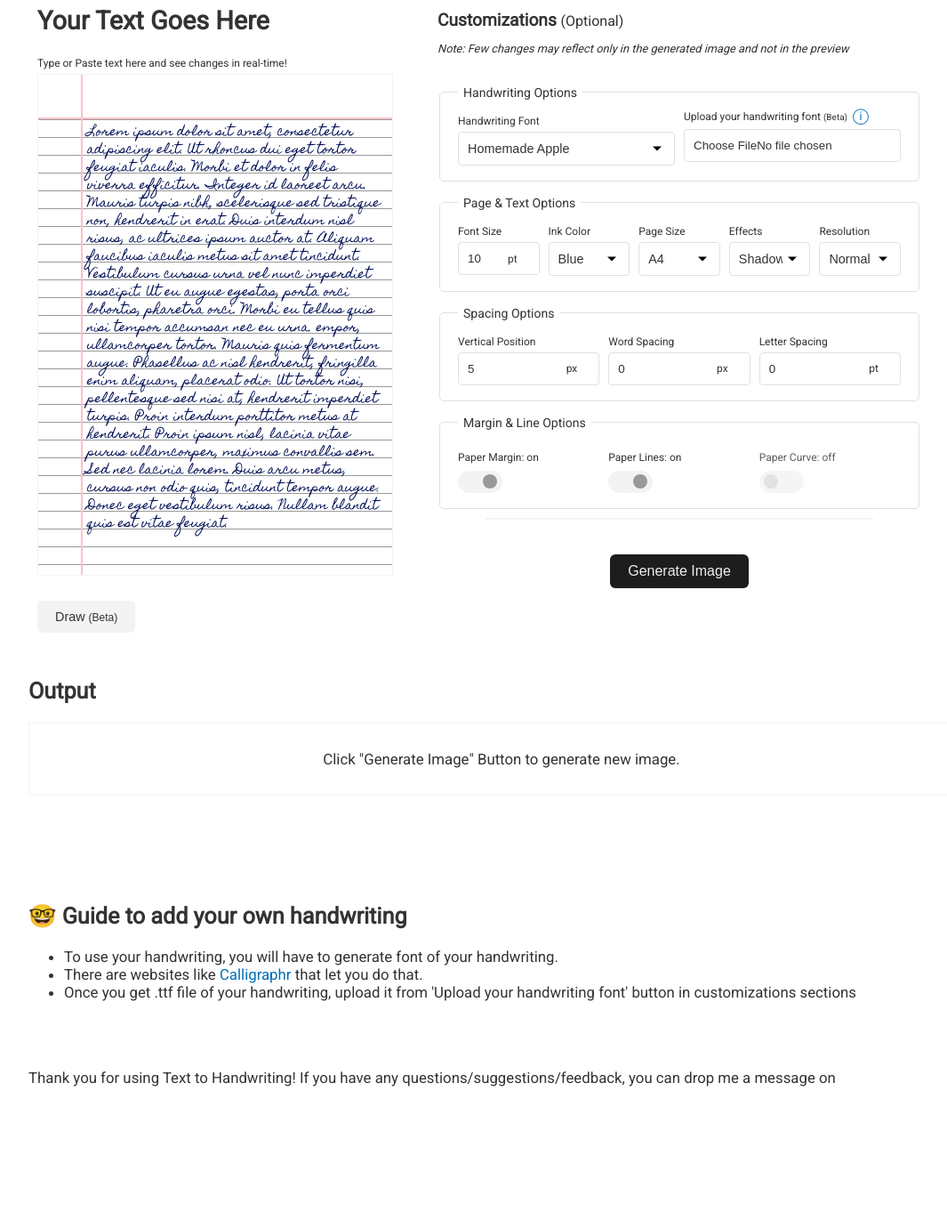
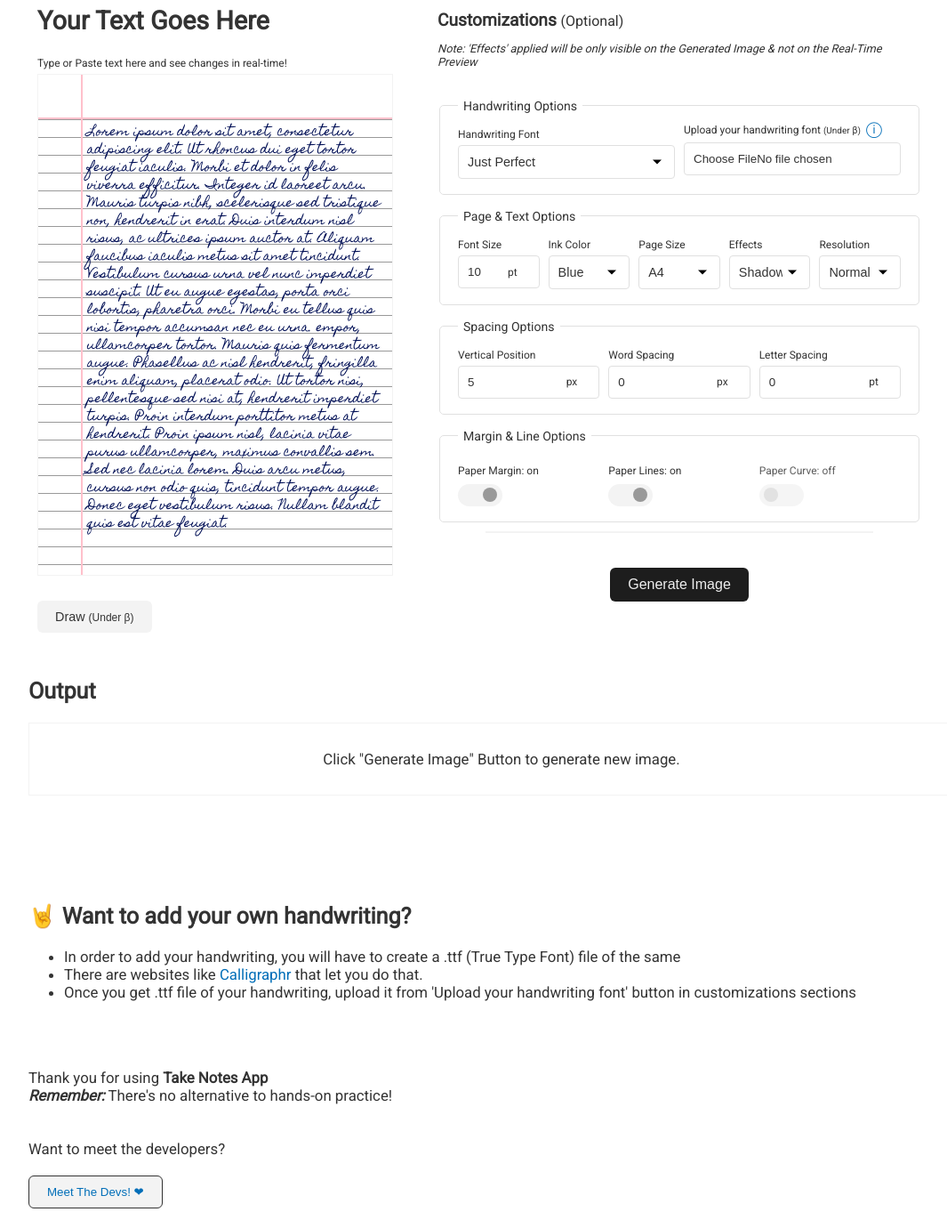
Before and after one commit to the-rebooted-coder/Take-Notes, a website with bundled scripts: page docs/index.html in a window 1280 px wide. Shown: the part 400-1771 px from the top of the page at 89% size, without its empty margins (76-1141 px from the left). Before the commit the page ends 1739 px from the top, so only its background shows below. Built offline with nearby package versions, Linux system fonts and the light colour scheme; no server answers; a web font is replaced by a local one.

Commit message:
Functional Update #2 | Taking out the trash

```diff
--- a/docs/index.html
+++ b/docs/index.html
@@ -38,7 +38,7 @@
     />
     <meta
       property="og:description"
-      content="I hate writing assignments so I made this tool that converts text to an image that looks like handwriting. You can copy paste text content into the textbox and click generate image button to generate image. Text to Handwriting"
+      content="Lot's of assignment? Relax we're here to save your day!"
     />
     <meta property="og:site_name" content="Take Notes" />
     <meta property="og:image:width" content="600" />
@@ -150,7 +150,7 @@
                   style="font-size: 0.9rem; margin-top: 5px;"
                   class="draw-button"
                 >
-                  Draw <small>(Beta)</small>
+                  Draw <small>(Under β)</small>
                 </button>
               </div>
             </div>
@@ -161,8 +161,7 @@
                 <b>Customizations</b> <small>(Optional)</small>
                 <p style="font-size: 0.8rem;">
                   <em
-                    >Note: Few changes may reflect only in the generated image
-                    and not in the preview</em
+                    >Note: 'Effects' applied will be only visible on the Generated Image & not on the Real-Time Preview</em
                   >
                 </p>
               </div>
@@ -180,16 +179,16 @@
                         style="font-family: 'Homemade Apple';"
                         value="'Homemade Apple', cursive"
                       >
-                        Homemade Apple
+                        Just Perfect
                       </option>
                       <option value="Hindi_Font">
-                        Kruti-dev(Hindi)
+                        Hindi
                       </option>
                       <option
                         style="font-family: 'Caveat', cursive; font-size: 13pt;"
                         value="'Caveat', cursive"
                       >
-                        Caveat
+                        Just Fit
                       </option>
                       <option
                         style="
@@ -198,13 +197,25 @@
                         "
                         value="'Liu Jian Mao Cao', cursive"
                       >
-                        Liu Jian Mao Cao
+                        Resham
+                      </option>
+                      <option value="Juet">
+                        JUET
+                      </option>
+                      <option value="Paneer">
+                        Paneer
+                      </option>
+                      <option value="Horcrux">
+                        The 9th Horcrux
+                      </option>
+                      <option value="Duh">
+                        Duh! ¯\_(ツ)_/¯
                       </option>
                     </select>
                   </div>
                   <div class="upload-handwriting-container">
                     <label class="block" for="font-file"
-                      >Upload your handwriting font <small>(Beta)</small>&nbsp;
+                      >Upload your handwriting font <small>(Under β)</small>&nbsp;
                       <a
                         style="font-size: 1.1rem;"
                         title="How to add your own handwriting"
@@ -388,12 +399,12 @@
       </section>
 
       <section id="how-to-add-handwriting">
-        <h2>🤓 Guide to add your own handwriting</h2>
+        <h2>🤘 Want to add your own handwriting?</h2>
         <div>
           <ul>
             <li>
-              To use your handwriting, you will have to generate font of your
-              handwriting.
+              In order to add your handwriting, you will have to create a .ttf (True Type Font) file of the same
+
             </li>
             <li>
               There are websites like
@@ -414,8 +425,12 @@
       </section>
     </main>
     <footer style="padding: 40px 0px 10px 0px;">
-      Thank you for using Text to Handwriting! If you have any
-      questions/suggestions/feedback, you can drop me a message on
+      Thank you for using <b>Take Notes App</b><br>
+      <b><i>Remember:</i></b> There's no alternative to hands-on practice!<br><br><br>
+      Want to meet the developers? <br><br>
+      <button class="imp-button">
+        <a href="devs.html">Meet The Devs! &#10084;</a>
+      </button>
     </footer>
 
     <!-- Fixed Elements -->
```
